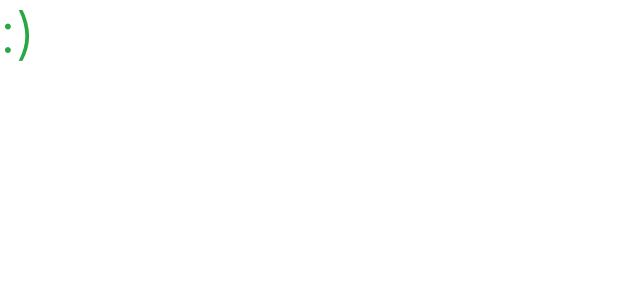
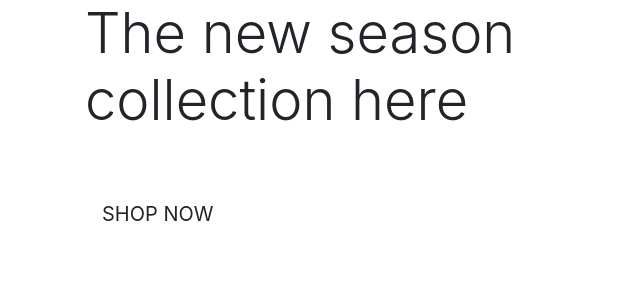
Before and after one commit to anronuay/MS4-kickz, a Django app: page / in a window 1280 px wide. Before the commit the part shown is almost empty. Shown: the top 300 px of the page, without its empty margins (0-640 px from the left). Run offline with Django 3.2, Linux system fonts and the light colour scheme; some libraries are stand-ins or nearby versions.

Commit message:
Added homepage content

```diff
--- a/home/templates/home/index.html
+++ b/home/templates/home/index.html
@@ -1,6 +1,27 @@
 {% extends "base.html" %}
 {% load static %}
 
+{% block page_header %}
+    <div class="container header-container">
+        <div class="row">
+            <div class="col"></div>
+        </div>
+    </div>
+{% endblock %}
+
 {% block content %}
-    <h1 class="display-4 text-success">:)</h1>
+    <div class="container h-100">
+        <div class="row h-100">
+            <div class="col-8 col-md-6 my-auto">
+                <h1 class="display-4 logo-font text-black">
+                    The new season collection here
+                </h1>
+                <div class="my-5">
+                    <h4>
+                        <a href="{% url 'products' %}" class="shop-now-button btn btn-lg rounded-0 text-uppercase py-3">Shop Now</a>
+                    </h4>
+                </div>
+            </div>
+        </div>
+    </div>
 {% endblock %}
--- a/templates/base.html
+++ b/templates/base.html
@@ -10,7 +10,7 @@
         <meta charset="utf-8">
         <meta name="viewport" content="width=device-width, initial-scale=1, shrink-to-fit=no">
         <!-- Favicon (https://favicon.io/) -->
-        <link rel="icon" type="image/png" sizes="32x32" href="media/favicon-32x32.png">
+        <link rel="icon" type="image/png" sizes="32x32" href="static/images/favicon.png">
     {% endblock %}
 
     {% block extra_meta %}
```
Also changed, not shown: static/images/favicon.png (renamed from media/favicon-32x32.png).
